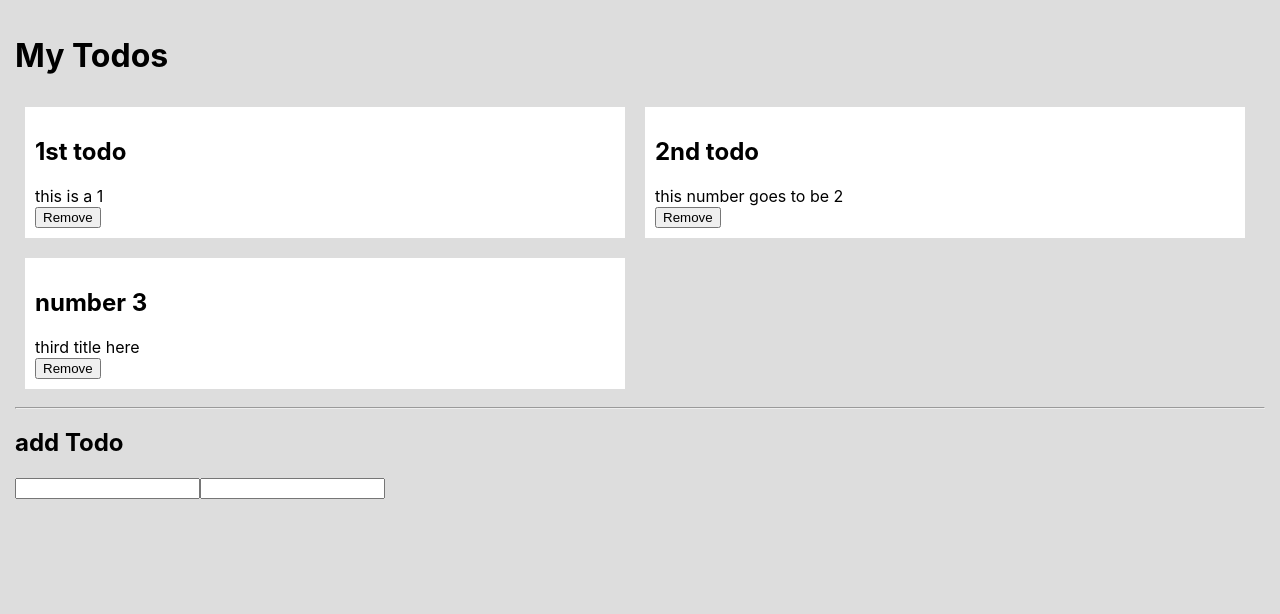
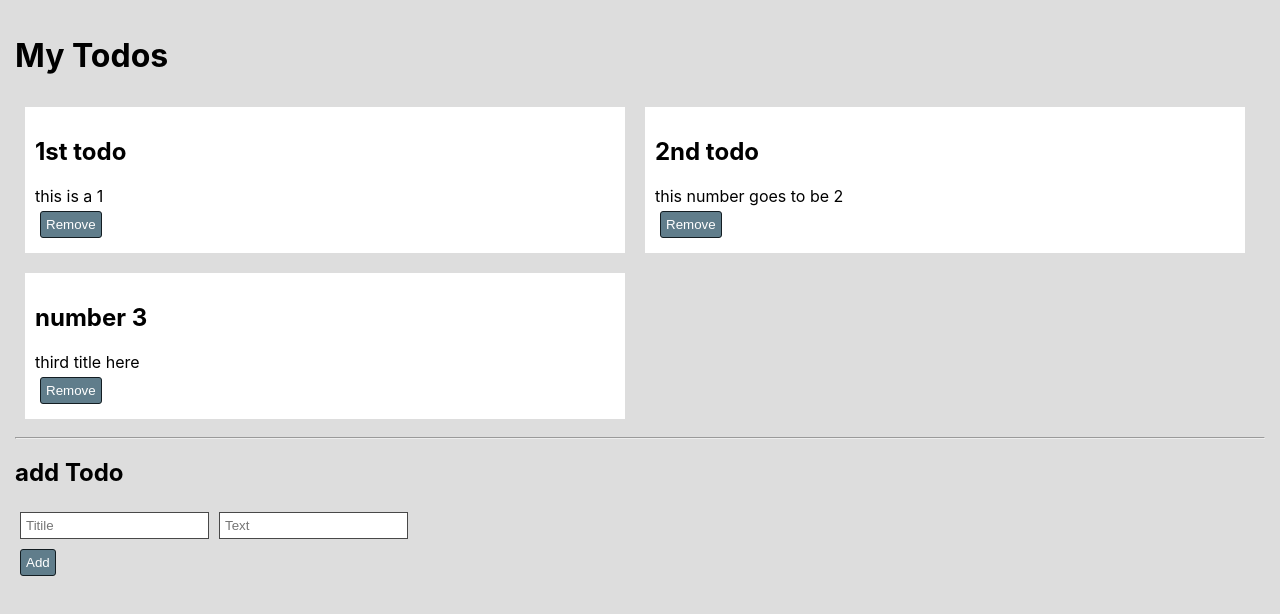
Before and after one commit to jyarali/react-todo, a React (Create React App) app: page / in a window 1280 px wide. Shown: the top 614 px of the page. Built offline with nearby package versions, Linux system fonts and the light colour scheme.

Commit message:
completed addtodo component and add some stylings

```diff
--- a/src/components/AddTodo.js
+++ b/src/components/AddTodo.js
@@ -1,8 +1,9 @@
 function AddTodo() {
   return (
     <div className="addtodo">
-      <input type="text" className="todotitle" />
-      <input type="text" className="todotext" />
+      <input type="text" placeholder="Titile" className="todotitle" />
+      <input type="text" placeholder="Text" className="todotext" />
+      <button className="btn">Add</button>
     </div>
   );
 }
--- a/src/index.css
+++ b/src/index.css
@@ -35,3 +35,22 @@ body{
   margin: 10px;
   padding: 10px;
 }
+
+.addtodo input{
+    border: 1px solid #484848;
+    padding: 5px;
+    margin: 5px;
+    color: #333;
+    display: inline-block;
+}
+
+.btn{
+    display: block;
+    cursor: pointer;
+    padding: 5px;
+    margin: 5px;
+    background: #607d8b;
+    color: #ffff;
+    border: 1px solid #131d22;
+    border-radius: 3px;
+}
```
